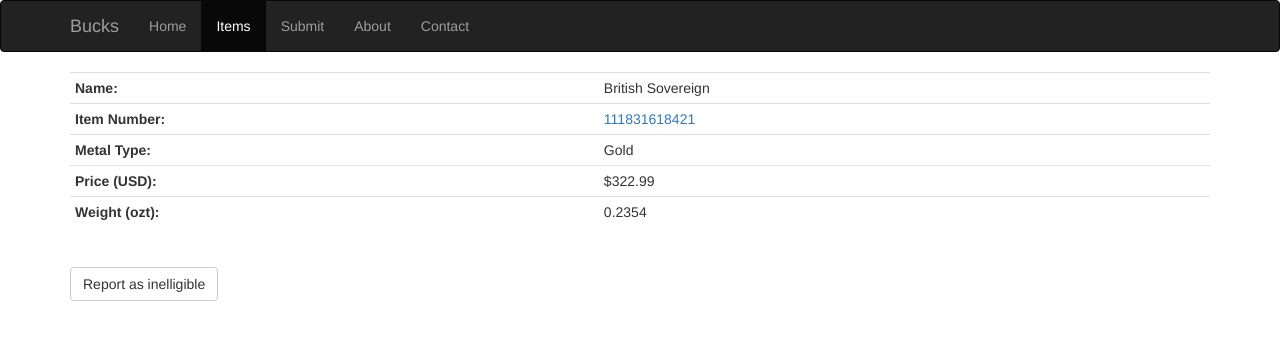
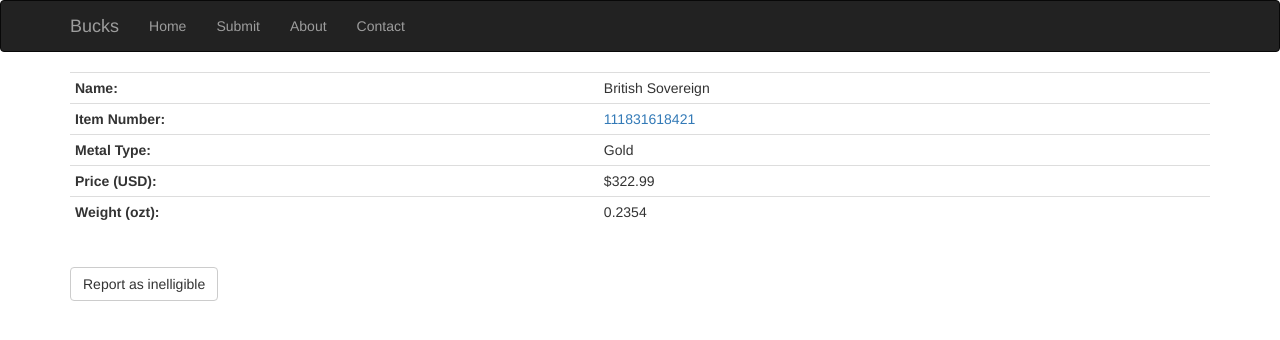
Before and after one commit to seanmckaybeck/bucks_deals, a Flask app: page /item/1 in a window 1280 px wide. Shown: the top 340 px of the page. Run offline with Flask 2, Linux system fonts and the light colour scheme; data comes from the database, SQL or seed files in the repository; some libraries are stand-ins or nearby versions.

Commit message:
removed items page

```diff
--- a/deals/templates/base.html
+++ b/deals/templates/base.html
@@ -15,7 +15,6 @@
     {% set active_page = active_page|default('index') -%}
     {% set navigation_bar = [
         (url_for('deals.index'), 'index', 'Home'),
-        (url_for('deals.items'), 'items', 'Items'),
         (url_for('deals.submit'), 'submit', 'Submit'),
         (url_for('deals.about'), 'about', 'About'),
         (url_for('deals.contact'), 'contact', 'Contact')
--- a/deals/views.py
+++ b/deals/views.py
@@ -36,13 +36,6 @@ def contact():
     return render_template('contact.html')
 
 
-@deals_blueprint.route('/items/')
-@deals_blueprint.route('/items/<int:page>')
-def items(page=1):
-    pagination = Item.query.paginate(page, current_app.config['PAGINATION'], True)
-    return render_template('items.html', pagination=pagination)
-
-
 @deals_blueprint.route('/item/<int:item_id>', methods=['GET', 'POST'])
 def item(item_id):
     i = Item.query.get(item_id)
```
Also changed, not shown: deals/templates/items.html (deleted, +0 -15 lines).
